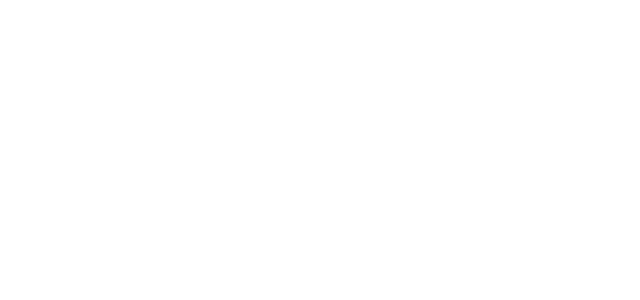
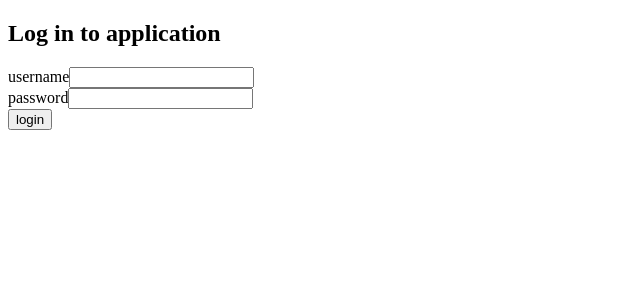
Before and after one commit to Favo02/r6-competitive-stats, a React (Create React App) app in the folder frontend/: page / in a window 1280 px wide. Shown: the top 300 px of the page, without its empty margins (0-640 px from the left). Built offline with nearby package versions, Linux system fonts and the light colour scheme.

Commit message:
Frontend: single page login

```diff
--- a/frontend/package.json
+++ b/frontend/package.json
@@ -8,10 +8,12 @@
     "@testing-library/jest-dom": "^5.16.4",
     "@testing-library/react": "^13.0.1",
     "@testing-library/user-event": "^13.5.0",
+    "axios": "^0.26.1",
     "eslint": "^8.13.0",
     "node-sass": "^7.0.1",
     "react": "^18.0.0",
     "react-dom": "^18.0.0",
+    "react-router-dom": "^6.3.0",
     "react-scripts": "5.0.1",
     "web-vitals": "^2.1.4"
   },
@@ -20,6 +22,7 @@
     "build": "react-scripts build",
     "eslint": "eslint ."
   },
+  "proxy": "http://localhost:3003",
   "eslintConfig": {
     "extends": [
       "react-app",
--- a/frontend/src/App.js
+++ b/frontend/src/App.js
@@ -1,5 +1,62 @@
+import { useEffect, useState } from "react"
+
+import loginService from "./services/login"
+
+import Login from "./components/Login"
+
 function App() {
+    const [user, setUser] = useState(null)
 
+
+    useEffect(() => {
+        const loggedUserJSON = window.localStorage.getItem("loggedR6statsUser")
+        if (loggedUserJSON) {
+            const user = JSON.parse(loggedUserJSON)
+            setUser(user)
+        }
+    }, [])
+
+    const login = async (username, password) => {
+        try {
+            const user = await loginService.login({
+                username, password,
+            })
+
+            console.log(`${user.username} logged in successfully`)
+
+            window.localStorage.setItem(
+                "loggedR6statsUser", JSON.stringify(user)
+            )
+            setUser(user)
+        }
+        catch (exception) {
+            console.log("wrong credentials")
+            console.log(exception)
+        }
+    }
+
+    const logout = () => {
+        console.log("logged out")
+
+        window.localStorage.removeItem("loggedR6statsUser")
+        setUser(null)
+    }
+
+    if (user === null) {
+        return (
+            <div>
+                <h2>Log in to application</h2>
+                <Login login={login} />
+            </div>
+        )
+    }
+
+    return (
+        <div>
+            <p>Logged in as {user.username}</p>
+            <button onClick={logout}>Logout</button>
+        </div>
+    )
 }
 
 export default App
--- /dev/null
+++ b/frontend/src/components/Login.js
@@ -0,0 +1,44 @@
+import { useState } from "react"
+import PropTypes from "prop-types"
+
+const Login = ({ login }) => {
+    const [username, setUsername] = useState("")
+    const [password, setPassword] = useState("")
+
+    const handleLogin = (event) => {
+        event.preventDefault()
+        login(username, password)
+    }
+
+    return (
+        <form onSubmit={handleLogin}>
+            <div>
+                username
+                <input
+                    id="username-input"
+                    type="text"
+                    value={username}
+                    name="Username"
+                    onChange={({ target }) => setUsername(target.value)}
+                />
+            </div>
+            <div>
+                password
+                <input
+                    id="password-input"
+                    type="password"
+                    value={password}
+                    name="Password"
+                    onChange={({ target }) => setPassword(target.value)}
+                />
+            </div>
+            <button type="submit" id="login-button">login</button>
+        </form>
+    )
+}
+
+Login.propTypes = {
+    login: PropTypes.func.isRequired
+}
+
+export default Login
--- a/frontend/src/index.js
+++ b/frontend/src/index.js
@@ -1,7 +1,6 @@
-import ReactDOM from "react-dom"
+import { createRoot } from "react-dom/client"
 import App from "./App"
 
-ReactDOM.render(
-    <App />,
-    document.getElementById("root")
-)
+const container = document.getElementById("root")
+const root = createRoot(container)
+root.render(<App />)
--- /dev/null
+++ b/frontend/src/services/login.js
@@ -0,0 +1,9 @@
+import axios from "axios"
+const baseUrl = "/api/login"
+
+const login = async credentials => {
+    const response = await axios.post(baseUrl, credentials)
+    return response.data
+}
+
+export default { login }
```
Also changed, not shown: frontend/src/components/Notification.js (added, +37 -0 lines), 1 other file (tests, documents, lock files or other folders).
